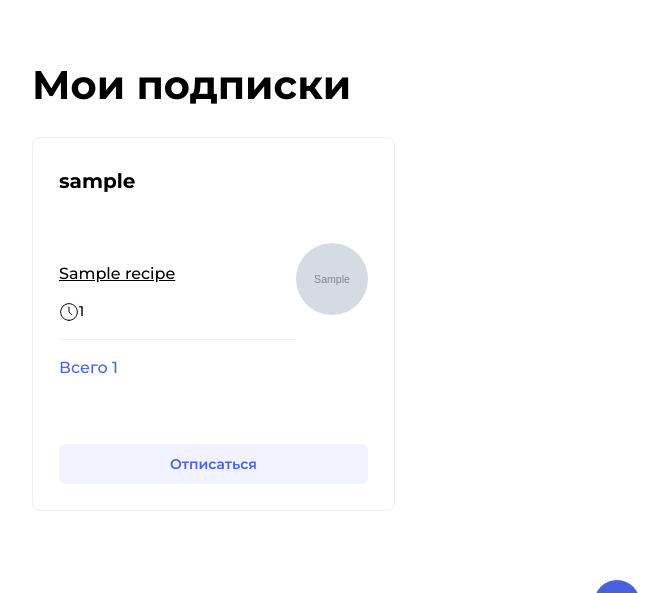
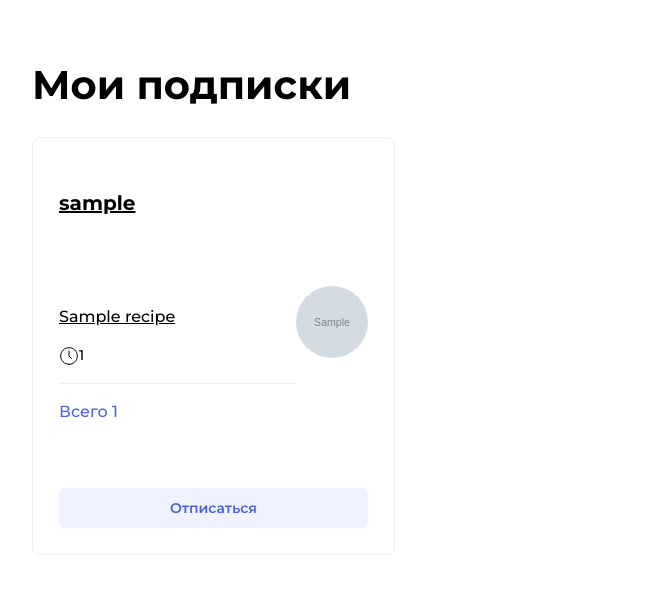
Before and after one commit to DonFortes/foodgram-project, a Django app: page /follows/ in a window 1280 px wide. Shown: the part 90-683 px from the top of the page, without its empty margins (23-691 px from the left). Run offline with Django 3.2, Linux system fonts and the light colour scheme; a user stored in the database is signed in; tables that the repository leaves empty hold one stand-in row (values such as "Sample post"); grey boxes marked "Sample" are stand-in pictures.

Commit message:
some href added

```diff
--- a/dishes/templates/single_recipe.html
+++ b/dishes/templates/single_recipe.html
@@ -67,12 +67,14 @@
                     </span>{{ recipe.cook_time }}
                 </p>
                 <ul class="single-card__items">
+                    <a href="{% url 'profile' recipe.author %}">
                         <li class="single-card__item">
                             <p class="single-card__text">
                                 <span class="icon-user">
                                 </span> {{ recipe.author }}
                             </p>
                         </li>
+                    </a>
 
                     {% if user.is_superuser or recipe.author == user %}
 
--- a/dishes/templates/subscriptions.html
+++ b/dishes/templates/subscriptions.html
@@ -18,7 +18,8 @@
     <div class="card-list">
         <div class="card-user" data-author="{{ author.id }}">
             <div class="card-user__header">
-                <h2 class="card-user__title">{{ author.username }}</h2>
+                <h2> <a href="{% url 'profile' author.username %}" class="card-user__title">{{ author.username }}</a>
+                </h2>
             </div>
 
             <div class="card-user__body">
--- a/dishes/views.py
+++ b/dishes/views.py
@@ -182,7 +182,7 @@ def download_file(request):
             f'{number}) '
             f'{volume.ingredient.name}: '
             f'{volume.volume} '
-            f'{volume.ingredient.measure}.'
+            f'{volume.ingredient.measure}.\n'
         )
 
     response = HttpResponse(text, content_type='text/plain')
```
Lines whose indentation alone changed are shown as unchanged.
